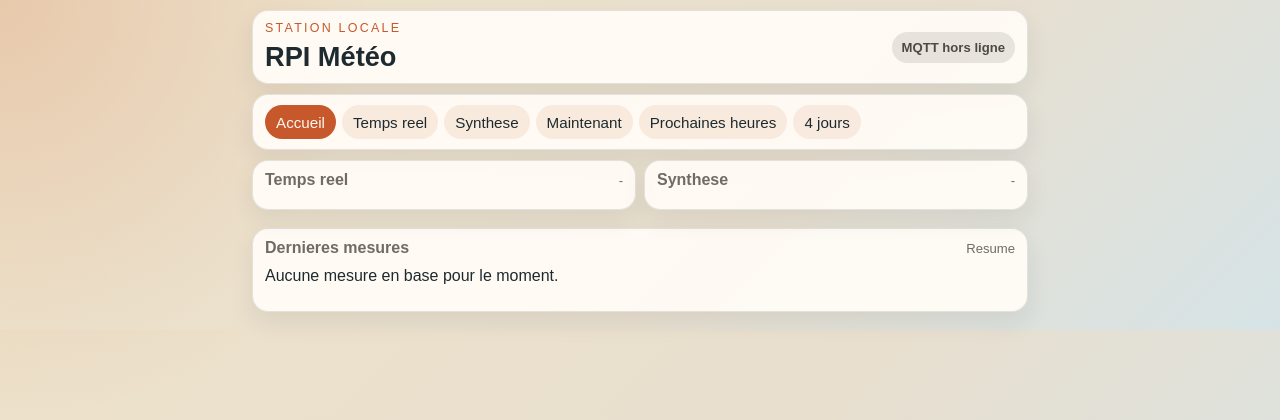
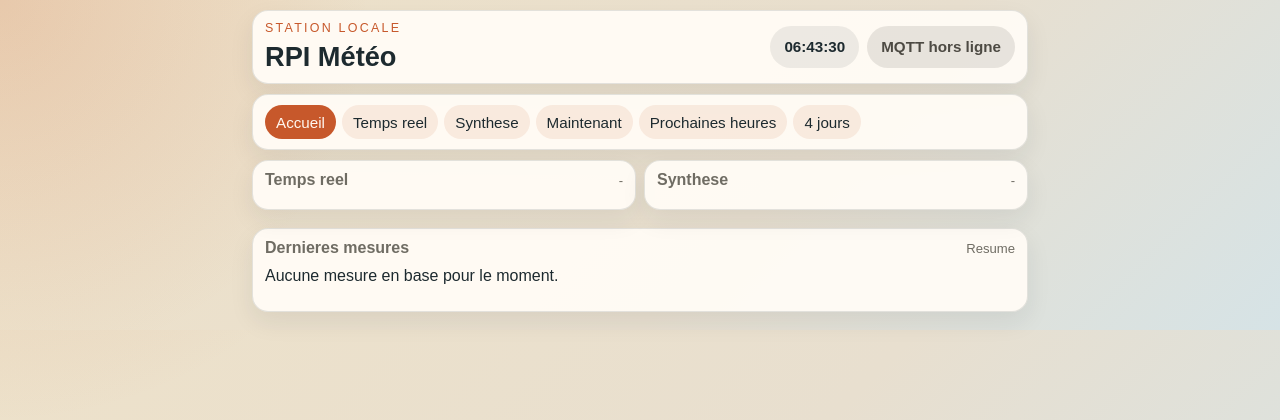
Before and after one commit to jgrelet/rpi3-meteo, a FastAPI app: page / in a window 1280 px wide. Shown: the top 420 px of the page. Run offline with FastAPI, Linux system fonts and the light colour scheme; data that the repository does not hold is empty; some libraries are stand-ins or nearby versions.

Commit message:
Improve kiosk startup and topbar clock

```diff
--- a/app/static/app.css
+++ b/app/static/app.css
@@ -49,6 +49,22 @@ body {
     align-items: center;
     justify-content: space-between;
     gap: 10px;
+}
+
+.topbar-title {
+    flex: 1 1 auto;
+    min-width: 0;
+}
+
+.topbar-status {
+    display: inline-grid;
+    grid-template-columns: max-content max-content;
+    grid-auto-flow: column;
+    flex: 0 0 auto;
+    align-items: center;
+    justify-content: flex-end;
+    gap: 8px;
+    white-space: nowrap;
 }
 
 h1,
@@ -118,11 +134,34 @@ h2 {
 }
 
 .status-pill {
+    display: inline-flex;
     flex: none;
-    padding: 8px 10px;
+    align-items: center;
+    justify-content: center;
+    min-height: 42px;
+    padding: 10px 14px;
     border-radius: 999px;
-    font-size: 0.82rem;
+    line-height: 1;
+    font-size: 0.95rem;
     font-weight: 700;
+}
+
+.clock-pill {
+    display: inline-flex;
+    flex: none;
+    align-items: center;
+    justify-content: center;
+    min-width: 86px;
+    min-height: 42px;
+    padding: 10px 14px;
+    border-radius: 999px;
+    background: rgba(29, 42, 47, 0.08);
+    color: var(--ink);
+    font-variant-numeric: tabular-nums;
+    line-height: 1;
+    font-size: 0.95rem;
+    font-weight: 700;
+    text-align: center;
 }
 
 .status-pill.ok {
@@ -492,8 +531,16 @@ pre {
     }
 
     .status-pill {
-        padding: 6px 8px;
-        font-size: 0.74rem;
+        min-height: 34px;
+        padding: 8px 10px;
+        font-size: 0.82rem;
+    }
+
+    .clock-pill {
+        min-width: 76px;
+        min-height: 34px;
+        padding: 8px 10px;
+        font-size: 0.82rem;
     }
 
     .metrics {
--- /dev/null
+++ b/app/static/clock.js
@@ -0,0 +1,16 @@
+const topbarClock = document.getElementById("topbar-clock");
+
+if (topbarClock) {
+    const clockFormatter = new Intl.DateTimeFormat("fr-FR", {
+        hour: "2-digit",
+        minute: "2-digit",
+        second: "2-digit",
+    });
+
+    function refreshTopbarClock() {
+        topbarClock.textContent = clockFormatter.format(new Date());
+    }
+
+    refreshTopbarClock();
+    window.setInterval(refreshTopbarClock, 1000);
+}
--- a/app/templates/overview.html
+++ b/app/templates/overview.html
@@ -5,17 +5,20 @@
     <meta name="viewport" content="width=device-width, initial-scale=1">
     <meta http-equiv="refresh" content="{{ refresh_seconds }}">
     <title>{{ title }}</title>
-    <link rel="stylesheet" href="/static/app.css">
+    <link rel="stylesheet" href="/static/app.css?v=clock2">
 </head>
 <body>
     <main class="layout layout-dashboard">
         <header class="topbar">
-            <div>
+            <div class="topbar-title">
                 <p class="eyebrow">Station locale</p>
                 <h1><a class="app-title-link" href="/help">{{ title }}</a></h1>
             </div>
-            <div class="status-pill {{ 'ok' if mqtt_status.connected else 'off' }}">
-                MQTT {{ 'connecte' if mqtt_status.connected else 'hors ligne' }}
+            <div class="topbar-status">
+                <time class="clock-pill" id="topbar-clock" aria-label="Heure locale">--:--:--</time>
+                <div class="status-pill {{ 'ok' if mqtt_status.connected else 'off' }}">
+                    MQTT {{ 'connecte' if mqtt_status.connected else 'hors ligne' }}
+                </div>
             </div>
         </header>
 
@@ -94,5 +97,6 @@
             </div>
         </section>
     </main>
+    <script src="/static/clock.js?v=clock2"></script>
 </body>
 </html>
```
Also changed, not shown: app/templates/forecast.html (+7 -3 lines), app/templates/help.html (+7 -3 lines), app/templates/raw_data.html (+7 -3 lines), app/templates/reduced_data.html (+7 -3 lines), README.md, 3 other files.
